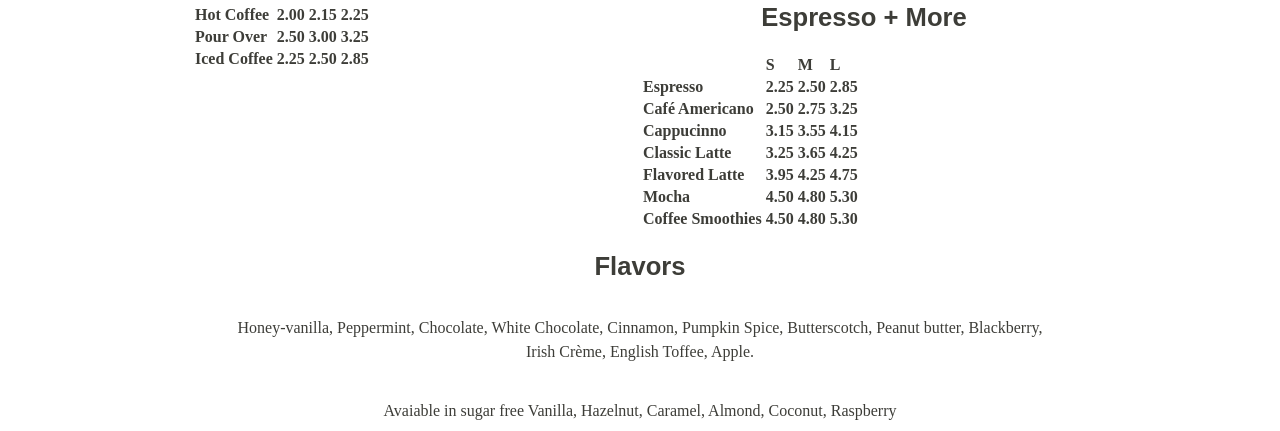
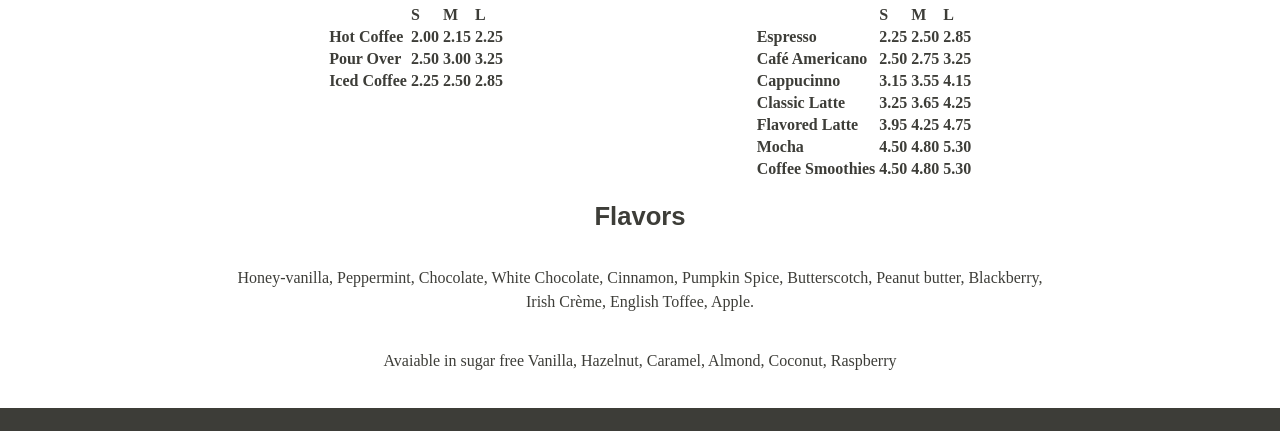
Before and after one commit to KentStateWeb/f2017-group-1-betsy-jordan, a plain HTML site: page prototype/coffeetea.html in a window 1280 px wide. Shown: the part 826-1257 px from the top of the page. Drawn offline with nearby package versions, Linux system fonts and the light colour scheme.

Commit message:
made drink items into a table rather than a list

```diff
--- a/prototype/coffeetea.html
+++ b/prototype/coffeetea.html
@@ -36,12 +36,13 @@
   </picture>
 
     <main>
-      <h2>Coffee + Tea</h2>
 
       <p class="body-copy">We proudly serve the rarest coffee & espresso beans, single in origin & roasted right here in Kent. Can’t decide? Try our award winning specialty Sumatra dark blend.</p>
 
+
       <div class="drinks">
       <section class="coffee">
+      <h2>Coffee + Tea</h2>
         <table>
         <tr>
           <th scope="col"></th>
--- a/prototype/style.css
+++ b/prototype/style.css
@@ -87,32 +87,34 @@ a {text-decoration: none;
 @media screen and (min-width: 500px) {
   main {
     padding: 2em 0em 2em 0em;
+    text-align: center;
   }
 }
 
 @media screen and (min-width: 1200px) {
-  main {
-    text-align: center;
-    padding: 0em 12em 0em 12em;
+  main {padding: 0em 12em 0em 12em;
   }
 }
 
 @media screen and (min-width: 600px) {
 .drinks {display: flex;
-        text-align: left;
   }
-.coffee{width: 50%;
-}
-.espresso{width: 50%;
-}
 }
 
-.bakery-good {
-  font-weight: bold;
+.coffee, .espresso {width: 50%;
+                    margin: 0 auto;
 }
 
-.muffin-flavors {
-  font-size: .90em;
+table {margin: 0 auto;
+      text-align: left;
+
+}
+
+
+.bakery-good {font-weight: bold;
+}
+
+.muffin-flavors {font-size: .90em;
 }
 
 .wholesale {font-style: italic;
```
